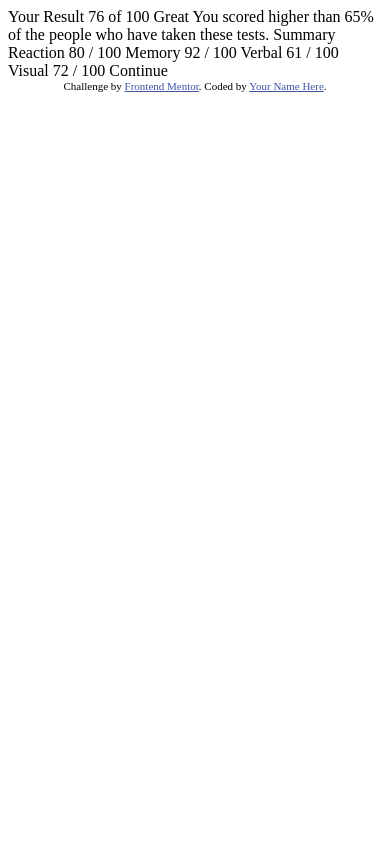
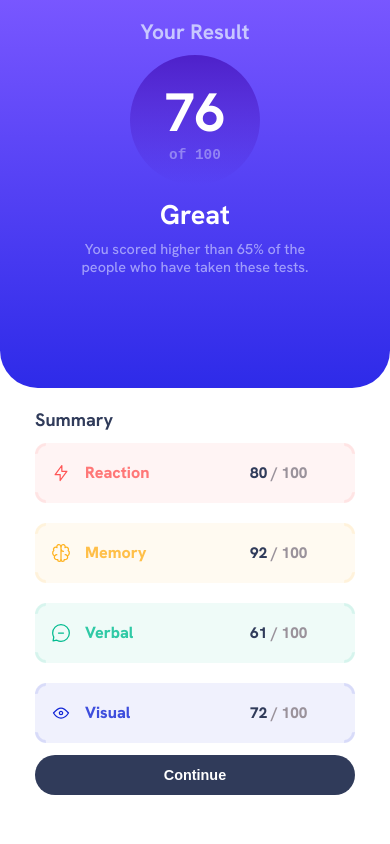
Before and after one commit to Abdelmiged/Results-Summary-Component, a plain HTML site: page index.html in a window 390 px wide. Drawn offline with Linux system fonts and the light colour scheme.

Commit message:
Finished Mobile design

```diff
--- a/index.html
+++ b/index.html
@@ -4,19 +4,72 @@
   <meta charset="UTF-8">
   <meta name="viewport" content="width=device-width, initial-scale=1.0"> <!-- displays site properly based on user's device -->
 
+  <!-- Title Bar Icon -->
   <link rel="icon" type="image/png" sizes="32x32" href="./assets/images/favicon-32x32.png">
+
+  <!-- Custom CSS Sheet -->
+  <link rel="stylesheet" href="style/main.css">
+
+  <!-- Google Fonts -->
+  <link rel="preconnect" href="https://fonts.googleapis.com">
+  <link rel="preconnect" href="https://fonts.gstatic.com" crossorigin>
+  <link href="https://fonts.googleapis.com/css2?family=Hanken+Grotesk:wght@500;700;800&display=swap" rel="stylesheet">
 
   <title>Frontend Mentor | Results summary component</title>
 
   <!-- Feel free to remove these styles or customise in your own stylesheet 👍 -->
-  <style>
+  <!-- <style>
     .attribution { font-size: 11px; text-align: center; }
     .attribution a { color: hsl(228, 45%, 44%); }
-  </style>
+  </style> -->
 </head>
 <body>
-
-  Your Result
+  <main>
+    <section class="total-score-section">
+      <h3>Your Result</h3>
+      <div class="score-circle-div">
+        <h1>76</h1>
+        <pre>of 100</pre>
+      </div>
+      <h1>Great</h1>
+      <p>You scored higher than 65% of the people who have taken these tests.</p>
+    </section>
+    <section class="summary-section">
+      <h4>Summary</h4>
+      <div class="result-div">
+        <div class="outer outer-reaction-div">
+          <div class="inner inner-reaction-div">
+            <img src="assets/images/icon-reaction.svg" alt="lighnting-icon">
+            <p>Reaction</p>
+            <p class="score">80 <span>/ 100</span></p>
+          </div>
+        </div>
+        <div class="outer outer-memory-div">
+          <div class="inner inner-memory-div">
+            <img src="assets/images/icon-memory.svg" alt="brain-icon">
+            <p>Memory</p>
+            <p class="score">92 <span>/ 100</span></p>
+          </div>
+        </div>
+        <div class="outer outer-verbal-div">
+          <div class="inner inner-verbal-div">
+            <img src="assets/images/icon-verbal.svg" alt="chat-icon">
+            <p>Verbal</p>
+            <p class="score">61 <span>/ 100</span></p>
+          </div>
+        </div>
+        <div class="outer outer-visual-div">
+          <div class="inner inner-visual-div">
+            <img src="assets/images/icon-visual.svg" alt="eye-icon">
+            <p>Visual</p>
+            <p class="score">72 <span>/ 100</span></p>
+          </div>
+        </div>
+      </div>
+      <button>Continue</button>
+    </section>
+  </main>
+  <!-- Your Result
   76
   of 100
 
@@ -37,11 +90,11 @@
   Visual
   72 / 100
 
-  Continue
+  Continue -->
 
-  <div class="attribution">
+  <!-- <div class="attribution">
     Challenge by <a href="https://www.frontendmentor.io?ref=challenge" target="_blank">Frontend Mentor</a>.
     Coded by <a href="#">Your Name Here</a>.
-  </div>
+  </div> -->
 </body>
 </html>
--- a/style/main.css
+++ b/style/main.css
@@ -0,0 +1,297 @@
+* {
+    margin: 0;
+    padding: 0;
+    box-sizing: border-box;
+}
+
+:root {
+    --total-score-section-mobile-height: 46%;
+    --border-radius: 12px;
+    --border-before-after-radius: 3px;
+    --border-before-after-style: solid;
+}
+
+html {
+    height: 100%;
+    font-size: 18px;
+    font-family: 'Hanken Grotesk', sans-serif;
+    /* Weights 500, 700, 800 */
+}
+
+body {
+    height: 100%;
+    display: flex;
+    justify-content: center;
+    align-items: center;
+}
+
+main {
+    height: 100%;
+    width: 100%;
+    background: hsl(0, 0%, 100%);
+    display: flex;
+    flex-direction: column;
+}
+
+/* First part */
+/**************************/
+
+.total-score-section {
+    padding: 4.5% 8%;
+    height: var(--total-score-section-mobile-height);
+    width: 100%;
+    background-image: linear-gradient(180deg, hsl(252, 100%, 67%), hsl(241, 81%, 54%));
+    border-radius:  0 0 2.1rem 2.1rem;
+    display: flex;
+    flex-direction: column;
+    align-items: center;
+}
+
+.total-score-section h3 {
+    color: hsl(241, 100%, 89%);
+    margin-bottom: 10px;
+}
+
+.score-circle-div {
+    height: 130px;
+    width: 130px;
+    border-radius: 50%;
+    background-image: linear-gradient(180deg, hsla(256, 72%, 46%, 1), hsla(241, 72%, 46%, 0));
+    display: flex;
+    flex-direction: column;
+    justify-content: center;
+    align-items: center;
+    margin-bottom: 12px;
+}
+
+.score-circle-div h1 {
+    font-size: 3rem;
+    color: hsl(0, 0%, 100%);
+}
+
+.score-circle-div pre {
+    font-size: 0.8rem;
+    color: hsla(221, 100%, 96%, 0.4);
+    font-weight: 700;
+}
+
+.score-circle-div + h1 {
+    color: hsl(0, 0%, 100%);
+    margin-bottom: 8px;
+}
+
+.total-score-section p {
+    text-align: center;
+    font-size: 0.8rem;
+    font-weight: 500;
+    color: hsla(241, 100%, 89%, 0.7);
+    width: 80%;
+}
+
+/**************************/
+
+
+/* Second Part */
+/**************************/
+
+.summary-section {
+    background-color: hsl(0, 0%, 100%);
+    height: calc(100% - var(--total-score-section-mobile-height));
+    width: 100%;
+    padding: 5% 9%;
+}
+
+.summary-section h4 {
+    color: hsl(224, 30%, 27%);
+    margin-bottom: 12px;
+    font-weight: 700;
+}
+
+.result-div {
+    display: flex;
+    flex-direction: column;
+    justify-content: space-between;
+    width: 100%;
+    height: 72%;
+    margin-bottom: 12px;
+}
+
+.result-div > div {
+    width: 100%;
+    height: 20%;
+}
+
+.outer,
+.inner{
+    position: relative;
+    border-radius: var(--border-radius);
+}
+
+.inner {
+    display: flex;
+    align-items: center;
+    padding: 0 5%;
+}
+
+.outer::before,
+.outer::after,
+.inner::before,
+.inner::after {
+    content: '';
+    position: absolute;
+    height: 8px;
+    width: 8px;
+    border-radius: var(--border-radius);
+}
+
+.outer div {
+    width: inherit;
+    height: 100%;
+}
+
+.outer::before {
+    top: 0;
+    left: 0;
+    border-top: var(--border-before-after-radius) var(--border-before-after-style);
+    border-left:  var(--border-before-after-radius) var(--border-before-after-style);
+    border-top-right-radius: 0;
+    border-bottom-left-radius: 0;
+}
+
+.outer::after {
+    bottom: 0;
+    left: 0;
+    border-left: var(--border-before-after-radius) var(--border-before-after-style);
+    border-bottom: var(--border-before-after-radius) var(--border-before-after-style);
+    border-top-left-radius: 0;
+    border-bottom-right-radius: 0;
+}
+
+.inner::before {
+    top: 0;
+    right: 0;
+    border-top: var(--border-before-after-radius) var(--border-before-after-style);
+    border-right: var(--border-before-after-radius) var(--border-before-after-style);
+    border-top-left-radius: 0;
+    border-bottom-right-radius: 0;
+}
+
+.inner::after {
+    bottom: 0;
+    right: 0;
+    border-right: var(--border-before-after-radius) var(--border-before-after-style);
+    border-bottom: var(--border-before-after-radius) var(--border-before-after-style);
+    border-top-right-radius: 0;
+    border-bottom-left-radius: 0;
+}
+
+.outer-reaction-div::before,
+.outer-reaction-div::after,
+.inner-reaction-div::before,
+.inner-reaction-div::after {
+    border-color: hsla(0, 100%, 67%, 0.1);
+}
+
+.outer-memory-div::before,
+.outer-memory-div::after,
+.inner-memory-div::before,
+.inner-memory-div::after {
+    border-color: hsla(39, 100%, 56%, 0.1);
+}
+
+.outer-verbal-div::before,
+.outer-verbal-div::after,
+.inner-verbal-div::before,
+.inner-verbal-div::after {
+    border-color: hsla(166, 100%, 37%, 0.1);
+}
+
+.outer-visual-div::before,
+.outer-visual-div::after,
+.inner-visual-div::before,
+.inner-visual-div::after {
+    border-color: hsla(234, 85%, 45%, 0.1);
+}
+
+.inner-reaction-div {
+    background: hsla(0, 100%, 67%, 0.062);
+}
+
+.inner-memory-div {
+    background: hsla(39, 100%, 56%, 0.062);
+}
+
+.inner-verbal-div {
+    background: hsla(166, 100%, 37%, 0.062);
+}
+
+.inner-visual-div {
+    background: hsla(234, 85%, 45%, 0.062);
+}
+
+img + p {
+    margin: 0 100px 0 14px;
+    font-size: 0.9rem;
+    font-weight: 800;
+    width: 65px;
+}
+
+.inner-reaction-div img + p {
+    color: hsla(0, 100%, 67%, 0.8);
+}
+
+.inner-memory-div img + p {
+    color: hsla(39, 100%, 56%, 0.8);
+}
+
+.inner-verbal-div img + p {
+    color: hsla(166, 100%, 37%, 0.8);
+}
+
+.inner-visual-div img + p {
+    color: hsla(234, 85%, 45%, 0.8);
+}
+
+.inner .score {
+    font-size: 0.85rem;
+    color: hsl(224, 30%, 27%);
+    font-weight: 800;
+}
+
+.score span {
+    color: hsl(293, 4%, 59%);
+    margin: 0;
+}
+
+button {
+    position: relative;
+    color: hsl(0, 0%, 100%);
+    font-weight: 800;
+    font-size: 0.8rem;
+    width: 100%;
+    height: 40px;
+    border-radius: 20px;
+    border: none;
+    background: hsl(224, 30%, 27%);
+    cursor: pointer;
+    transition: all 2s ease-in-out 0s;
+    z-index: 1;
+}
+
+button::before {
+    content: '';
+    border-radius: 20px;
+    position: absolute;
+    top: 0;
+    bottom: 0;
+    left: 0;
+    right: 0;
+    background-image: linear-gradient(180deg, hsl(252, 100%, 67%), hsl(241, 81%, 54%));
+    z-index: -1;
+    transition: opacity 0.7s ease-in-out 0s;
+    opacity: 0;
+}
+
+button:hover::before {
+    opacity: 1;
+}
```
